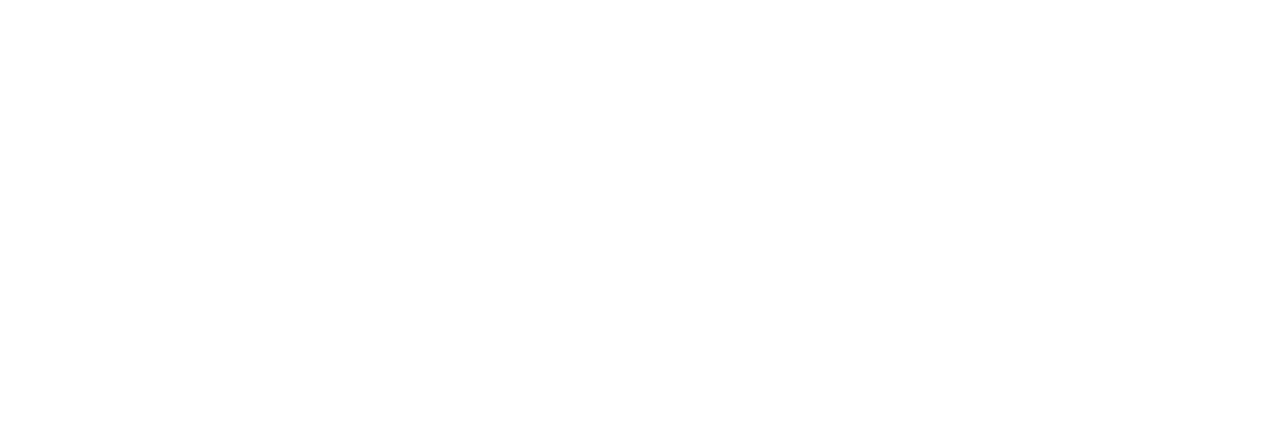
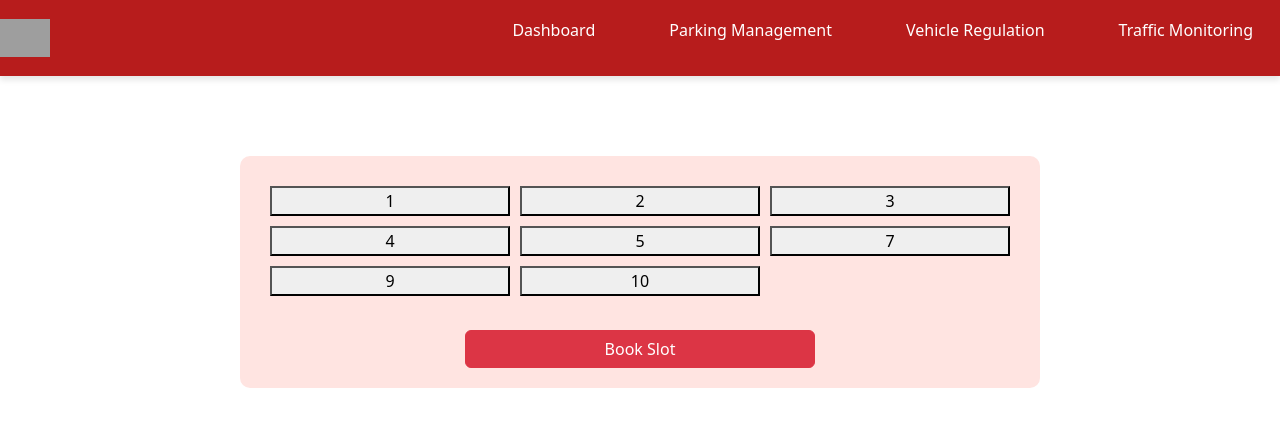
Before and after one commit to varun426/TVMS-App, a React (Create React App) app in the folder frontend/: page /available in a window 1280 px wide. Before the commit this address had no page. Shown: the top 426 px of the page. Built offline with nearby package versions, Linux system fonts and the light colour scheme; grey boxes are pictures that could not be loaded.

Commit message:
book slot page

```diff
--- a/frontend/package.json
+++ b/frontend/package.json
@@ -9,6 +9,7 @@
     "@testing-library/jest-dom": "^6.6.3",
     "@testing-library/react": "^16.3.0",
     "@testing-library/user-event": "^13.5.0",
+    "axios": "^1.8.4",
     "bootstrap": "^5.3.5",
     "react": "^19.1.0",
     "react-bootstrap": "^2.10.9",
--- a/frontend/src/App.js
+++ b/frontend/src/App.js
@@ -1,17 +1,18 @@
 import React from 'react';
 import { BrowserRouter, Routes, Route } from 'react-router-dom';
 import './App.css';
-import Tiles from './components/Tiles';
+import Tiles from './components/Tiles/Tiles';
 import VehicleRegulationCheck from './components/VehicleRegulationCheck';
 import 'bootstrap/dist/css/bootstrap.min.css';
+import BookSlot from './components/BookSlot/BookSlot';
 
 function App() {
   return (
     <BrowserRouter>
       <Routes>
-        <Route path="" element={<Tiles/>}></Route>
-        {/* <Route path="/vehicle-regulate" element={<Tiles/>}></Route> */}
+        <Route path="" element={<Tiles />}></Route>
         <Route path="/vehicle-regulate" element={<VehicleRegulationCheck />} />
+        <Route path="/available" element={<BookSlot />} />
       </Routes>
     </BrowserRouter>
   );
--- /dev/null
+++ b/frontend/src/components/BookSlot/BookSlot.js
@@ -0,0 +1,39 @@
+import React, { useState } from "react";
+import './bookSlot.css';
+import NavigationBar from "../NavBar/NavigationBar";
+
+const BookSlot = () => {
+    let availableSlots = [1, 2, 3, 4, 5, 7, 9, 10];
+    const [slotSelected, setSlotSelected] = useState(null);
+    return (
+        <>
+            <NavigationBar />
+            <div className="display-slots-div">
+                <div className="inner-div">
+                    {availableSlots.map((item, index) => (
+                        <button
+                            key={index}
+                            type="button"
+                            onClick={()=> { setSlotSelected(index)}}
+                            className={slotSelected === index ? 'slot-selected' : ''}
+                        >
+                            {item}
+                        </button>
+                    ))}
+                </div>
+                <br></br>
+                <div className="book-slot-button">
+                    <button
+                        type="button"
+                        class="btn btn-danger"
+                        style={{ alignContent: "center", width: '350px' }}
+                    >
+                        Book Slot
+                    </button>
+                </div>
+            </div>
+        </>
+    )
+}
+
+export default BookSlot;
--- /dev/null
+++ b/frontend/src/components/BookSlot/bookSlot.css
@@ -0,0 +1,24 @@
+.display-slots-div {
+    max-width: 800px;
+    margin-left: auto;
+    margin-right: auto;
+    margin-top: 80px;
+    padding: 20px;
+    background-color: mistyrose;
+    border-radius: 10px;
+}
+.inner-div {
+    display: grid;
+    padding: 10px;
+    gap: 10px;
+    grid-template-columns: repeat(3, minmax(220px, 1fr));
+}
+.book-slot-button {
+    display: flex;
+    align-items: center;
+    justify-content: center;
+}
+
+.slot-selected {
+    background-color: red;
+}
--- a/frontend/src/components/Tiles.js
+++ /dev/null
@@ -1,54 +0,0 @@
-import React from "react";
-import './tiles.css';
-import { Navigate, useNavigate } from "react-router-dom";
-import NavigationBar from './NavBar/NavigationBar';
-
-const content = [
-  {
-        src: 'assets/nexus.png',
-        text: 'Nexus Mall',
-  },
-  {
-        src: 'assets/amb.png',
-        text: 'Sarath City Capital Mall',
-  },
-  {
-        src: 'assets/continental.png',
-        text: 'Continental Hospitals',
-  },
-  {
-        src: 'assets/inorbit.png',
-        text: 'Inorbit Mall',
-  },
-];
-
-const Tiles = () => {
-  const navigate = useNavigate();
-  const checkAvailability = () => {
-    navigate('/vehicle-regulate');
-  };
-  return (
-    <>
-      <NavigationBar />
-      <div className="outer-div">
-        <div className="inner-div">
-          {content.map((item, index) => (
-            <div key={index} className="tile">
-              <img src={item.src} alt={item.text} className="image" />
-              <span className="span">{item.text}</span>
-              <button
-                type="button"
-                class="btn btn-danger"
-                onClick={checkAvailability}
-              >
-                Check Availability
-              </button>
-            </div>
-          ))}
-        </div>
-      </div>
-    </>
-  );
-};
-
-export default Tiles;
--- /dev/null
+++ b/frontend/src/components/Tiles/Tiles.js
@@ -0,0 +1,54 @@
+import React from "react";
+import './tiles.css';
+import { useNavigate } from "react-router-dom";
+import NavigationBar from '../NavBar/NavigationBar';
+
+const content = [
+    {
+        src: 'assets/nexus.png',
+        text: 'Nexus Mall',
+    },
+    {
+        src: 'assets/amb.png',
+        text: 'Sarath City Capital Mall',
+    },
+    {
+        src: 'assets/continental.png',
+        text: 'Continental Hospitals',
+    },
+    {
+        src: 'assets/inorbit.png',
+        text: 'Inorbit Mall',
+    },
+];
+
+const Tiles = () => {
+    const navigate = useNavigate();
+    const checkAvailability = () => {
+        navigate('/available');
+    };
+    return (
+        <>
+            <NavigationBar />
+            <div className="outer-div">
+                <div className="inner-div">
+                    {content.map((item, index) => (
+                        <div key={index} className="tile">
+                            <img src={item.src} alt={item.text} className="image" />
+                            <span className="span">{item.text}</span>
+                            <button
+                                type="button"
+                                class="btn btn-danger"
+                                onClick={checkAvailability}
+                            >
+                                Check Availability
+                            </button>
+                        </div>
+                    ))}
+                </div>
+            </div>
+        </>
+    );
+};
+
+export default Tiles;
--- a/frontend/src/components/tiles.css
+++ b/frontend/src/components/Tiles/tiles.css
@@ -1,5 +1,5 @@
 .outer-div {
-    max-width: 690px;
+    max-width: 900px;
     margin-left: auto;
     margin-right: auto;
 }
@@ -15,7 +15,6 @@
     display: flex;
     flex-direction: column;
     gap: 10px;
-    width: 330px;
     border: 2px solid white;
     border-radius: 10px;
     padding: 10px;
```
